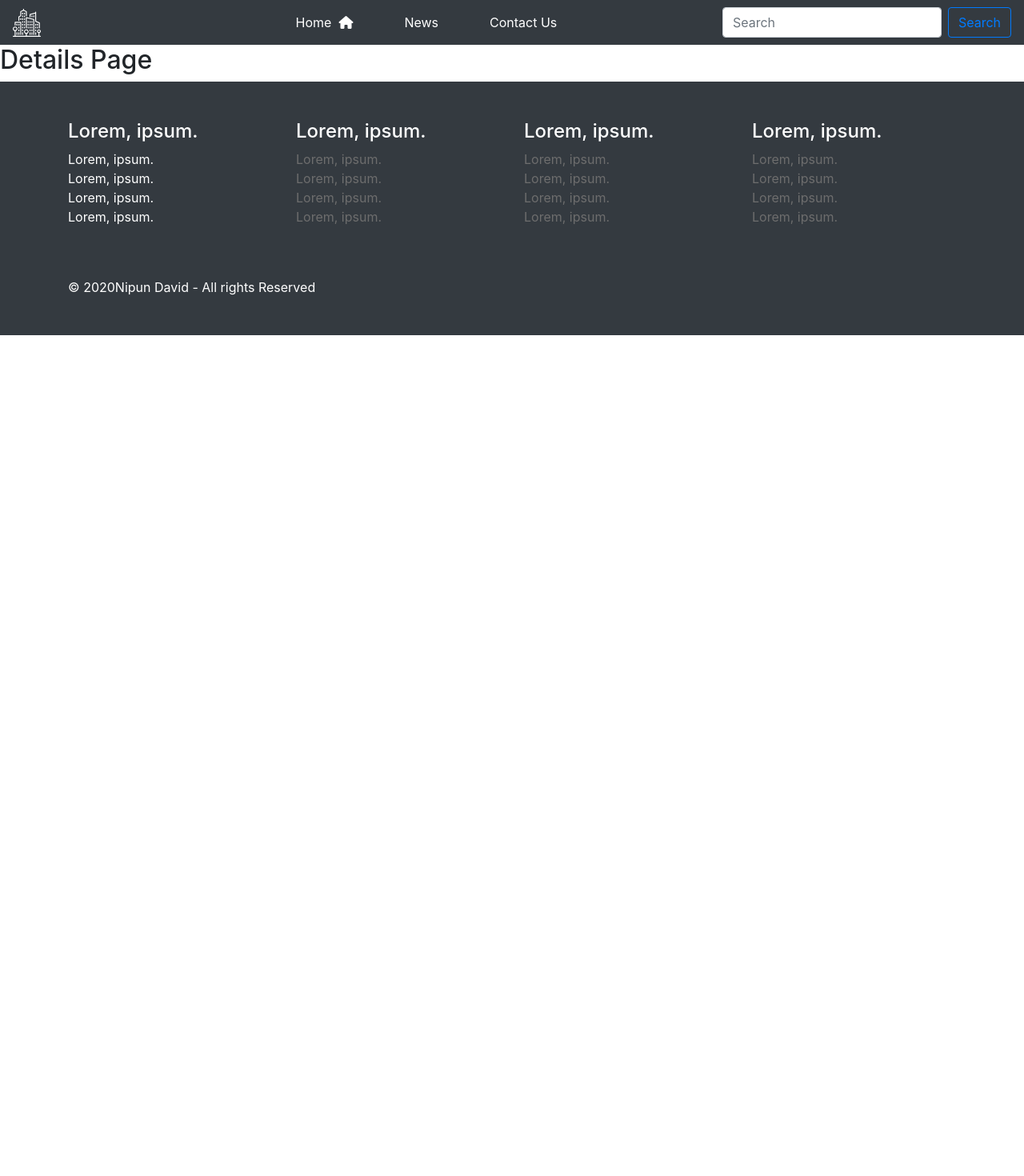
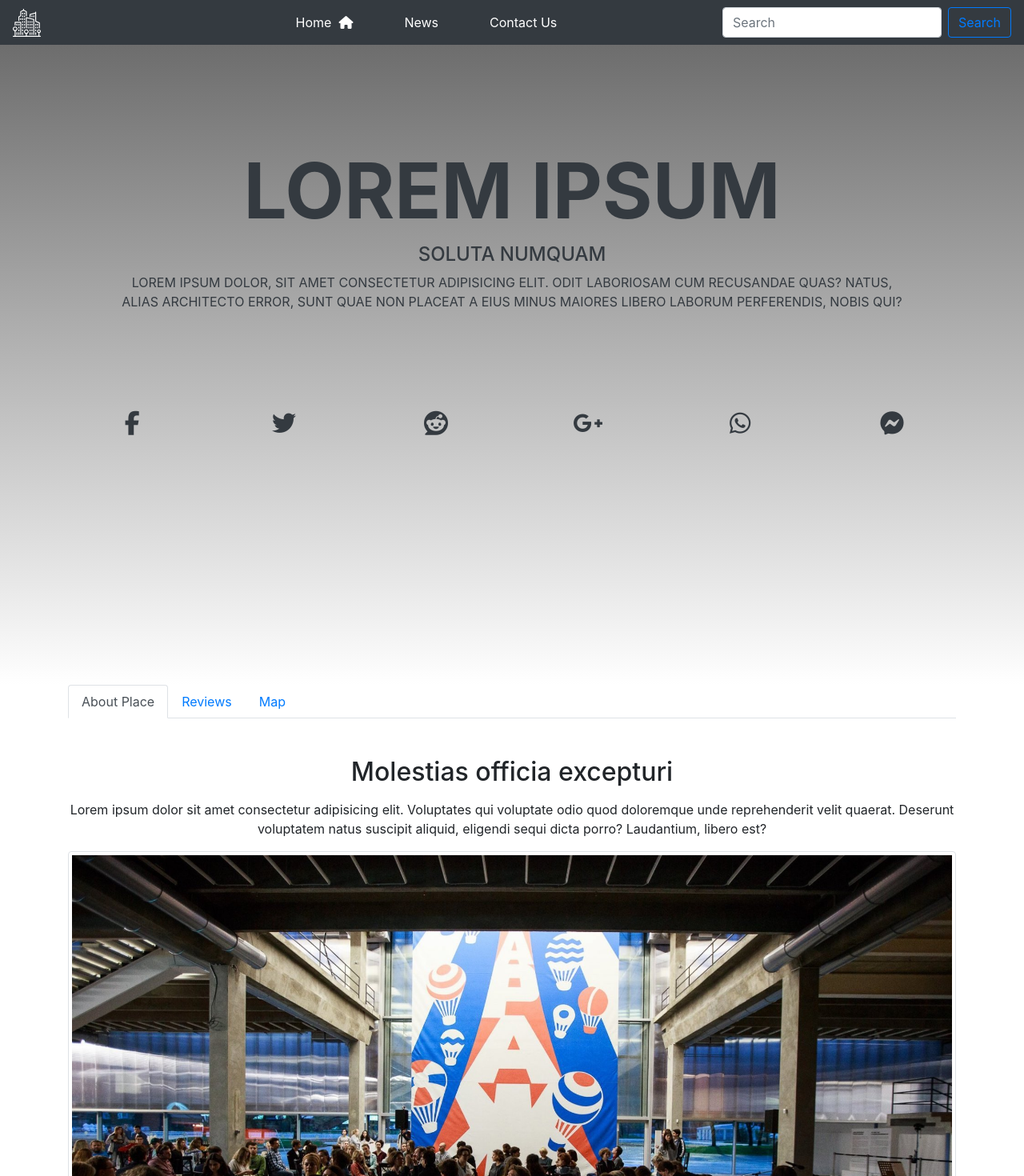
Before and after one commit to nipundavid/SPA_Portfolio, a React (Create React App) app in the folder spa-portfolio/: page /details in a window 1280 px wide. Shown: the top 1470 px of the page at 80% size. Before the commit the page ends 800 px from the top, so only its background shows below. Built offline with nearby package versions, Linux system fonts and the light colour scheme.

Commit message:
Tab pages added in details page

```diff
--- a/spa-portfolio/src/Components/Pages/Details.js
+++ b/spa-portfolio/src/Components/Pages/Details.js
@@ -1,13 +1,152 @@
-import React, { Component } from "react";
+import React, { useContext } from "react";
+import { InfoContext } from "../Context";
+import styled from "styled-components";
+import Reviews from "../Reviews";
 
-class Details extends Component {
-  render() {
-    return (
-      <div>
-        <h2>Details Page</h2>
+const Details = () => {
+  const [data, setData] = useContext(InfoContext);
+  return (
+    <React.Fragment>
+      <HeaderDetails className="container-fluid align-items-center">
+        <h1 className="display-1 font-weight-bold">{data.dInfo.headerTitle}</h1>
+        <h4 className="display-5"> {data.dInfo.headerSubTitle}</h4>
+        <p>{data.dInfo.headerText}</p>
+        {/* Social Icons */}
+        <div className="container mt-5">
+          <div className="row justify-content-center">
+            <div className="col-2">
+              <i className="fab fa-facebook-f"></i>
+            </div>
+            <div className="col-2">
+              <i className="fab fa-twitter"></i>
+            </div>
+            <div className="col-2">
+              <i className="fab fa-reddit"></i>
+            </div>
+            <div className="col-2">
+              <i className="fab fa-google-plus-g"></i>
+            </div>
+            <div className="col-2">
+              <i className="fab fa-whatsapp"></i>
+            </div>
+            <div className="col-2">
+              <i className="fab fa-facebook-messenger"></i>
+            </div>
+          </div>
+        </div>
+      </HeaderDetails>
+
+      {/* Nav Link */}
+      <div className="container">
+        <ul className="nav nav-tabs">
+          {/* About Place Link */}
+          <li className="nav-item">
+            <a
+              href="#aboutplace"
+              className="nav-link active"
+              role="tab"
+              data-toggle="tab"
+            >
+              About Place
+            </a>
+          </li>
+          {/* Reviews Link */}
+          <li className="nav-item">
+            <a
+              href="#reviews"
+              className="nav-link"
+              role="tab"
+              data-toggle="tab"
+            >
+              Reviews
+            </a>
+          </li>
+          {/* MapLink */}
+          <li className="nav-item">
+            <a href="#map" className="nav-link" role="tab" data-toggle="tab">
+              Map
+            </a>
+          </li>
+        </ul>
+        {/* Tab Pane */}
+        <div className="tab-content mb-5">
+          {/* About Place Tab */}
+          <div
+            id="aboutplace"
+            className="tab-pane in active text-center mt-5"
+            role="tabpanel"
+          >
+            <h2 className="mb-3">{data.dInfo.title}</h2>
+            <p>{data.dInfo.description}</p>
+            <img
+              src={data.dInfo.img}
+              alt={data.dInfo.title}
+              className="img-thumbnail img-fluild"
+            />
+          </div>
+
+          {/* Reviews Pane */}
+          <div id="reviews" className="tab-pane" role="tabpanel">
+            <Reviews />
+          </div>
+          {/* Map Pane */}
+          <div id="map" className="tab-pane" role="tabpanel">
+            <iframe
+              src={data.dInfo.maps}
+              style={{
+                border: "0",
+                height: "28.125rem",
+                width: "100%",
+                frameborder: "0",
+              }}
+            ></iframe>
+          </div>
+        </div>
       </div>
-    );
-  }
-}
+    </React.Fragment>
+  );
+};
 
 export default Details;
+
+const HeaderDetails = styled.header`
+  background: linear-gradient(rgba(109, 109, 109), rgba(255, 255, 255));
+  height: 100vh;
+  text-transform: uppercase;
+  color: var(--mainWhite);
+  text-align: center;
+
+  h1 {
+    padding-top: 10%;
+    color: var(--mainDark);
+  }
+
+  h4 {
+    color: var(--mainDark);
+  }
+
+  p {
+    padding-left: 10%;
+    padding-right: 10%;
+    margin-bottom: 10%;
+    color: var(--mainDark);
+  }
+  i {
+    font-size: 1.875rem;
+    color: var(--mainDark);
+  }
+  i:hover {
+    color: var(--mainBlue);
+    cursor: pointer;
+  }
+  .nav-item {
+    height: 18.75rem;
+  }
+
+  @media (max-width: 760px) {
+    h1,
+    h4 {
+      color: var(--mainWhite);
+    }
+  }
+`;
--- a/spa-portfolio/src/Components/Pages/Home.js
+++ b/spa-portfolio/src/Components/Pages/Home.js
@@ -1,4 +1,4 @@
-import React, { Component, useContext } from "react";
+import React, { useContext } from "react";
 import { InfoContext } from "../Context";
 import Info from "../Info";
 
--- /dev/null
+++ b/spa-portfolio/src/Components/Pages/ReviewCard.js
@@ -0,0 +1,14 @@
+import React from "react";
+
+const ReviewCard = ({ name, avatar, comment }) => {
+  return (
+    <div className="media mt-5">
+      <img className="mr-3" src={avatar} alt={name} style={{ width: "40px" }} />
+      <div className="media-body">
+        <h5 className="mt-0">{name}</h5>
+        <p>{comment}</p>
+      </div>
+    </div>
+  );
+};
+export default ReviewCard;
--- /dev/null
+++ b/spa-portfolio/src/Components/Reviews.js
@@ -0,0 +1,21 @@
+import React, { useContext } from "react";
+import { InfoContext } from "./Context";
+import ReviewCard from "../Components/Pages/ReviewCard";
+
+const Reviews = () => {
+  const [data, setData] = useContext(InfoContext);
+  return (
+    <div>
+      {data.rev.map((person) => (
+        <ReviewCard
+          key={person.id}
+          name={person.name}
+          avatar={person.avatar}
+          comment={person.comment}
+        />
+      ))}
+    </div>
+  );
+};
+
+export default Reviews;
```
Also changed, not shown: spa-portfolio/src/data.js (+34 -68 lines).
